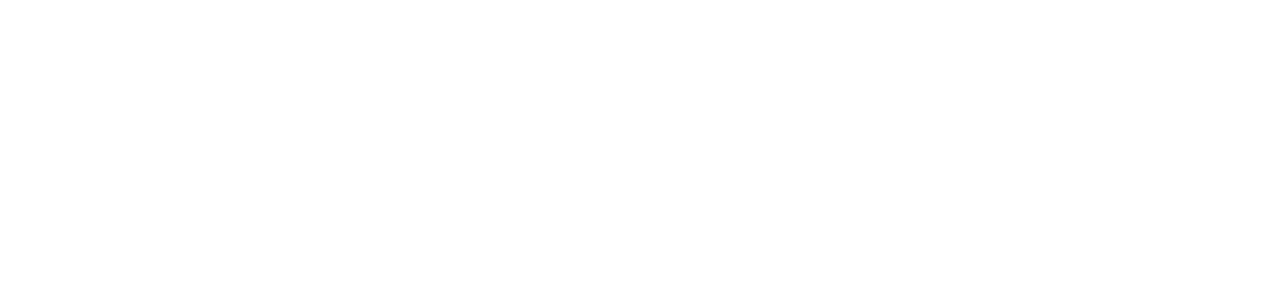
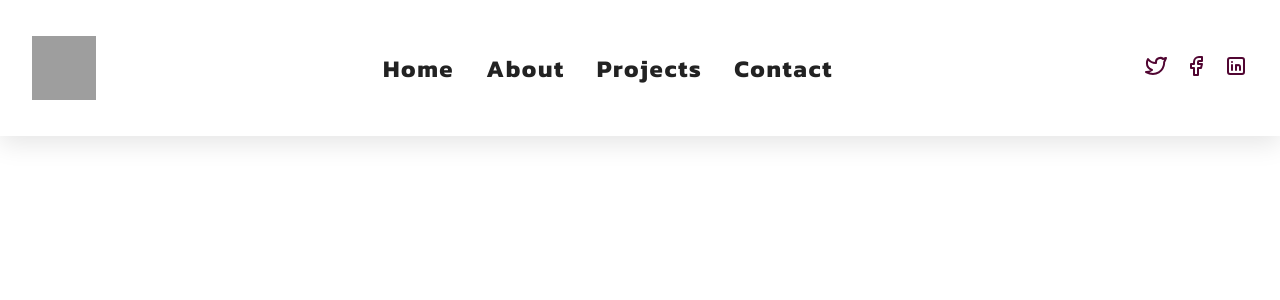
Before and after one commit to odukong/Web_Basic, a React (Create React App) app: page /vanilla/navigation in a window 1280 px wide. Shown: the top 300 px of the page. Built offline with nearby package versions, Linux system fonts and the light colour scheme; grey boxes are pictures that could not be loaded; a web font is replaced by a local one.

Commit message:
✨ Dev: [VanillaJS] Navigation구현
- 반응형 navigation으로, 800px아래에서의 toggle메뉴 구현

solves: #2

```diff
--- /dev/null
+++ b/src/pages/VanillaJS/Navigation/Navigation.js
@@ -0,0 +1,125 @@
+import React, { useEffect } from "react";
+import "./Navigation.style.css";
+
+const Navigation = () => {
+  useEffect(() => {
+    const navToggle = document.querySelector(".nav-toggle");
+    const links = document.querySelector(".nav-links");
+    navToggle.addEventListener("click", () => {
+      if (links.classList.contains("show-links")) {
+        links.classList.remove("show-links");
+      } else {
+        links.classList.add("show-links");
+      }
+      // links.classList.toggle('show-links')
+    });
+
+    return () => {
+      navToggle.addEventListener("click", () => {
+        links.classList.toggle("show-links");
+      });
+    };
+  }, []);
+
+  return (
+    <nav className="navigation">
+      <div className="nav-header">
+        <img src="/black_cat.ico" className="logo" alt="img" />
+        <button className="nav-toggle">
+          <svg
+            xmlns="http://www.w3.org/2000/svg"
+            width="30"
+            height="30"
+            viewBox="0 0 24 24"
+            fill="none"
+            stroke="currentColor"
+            strokeWidth="2"
+            strokeLinecap="round"
+            strokeLinejoin="round"
+            className="icon icon-tabler icons-tabler-outline icon-tabler-menu-2">
+            <path stroke="none" d="M0 0h24v24H0z" fill="none" />
+            <path d="M4 6l16 0" />
+            <path d="M4 12l16 0" />
+            <path d="M4 18l16 0" />
+          </svg>
+        </button>
+      </div>
+      <ul className="nav-links">
+        <li>
+          <a href="/">home</a>
+        </li>
+        <li>
+          <a href="/">about</a>
+        </li>
+        <li>
+          <a href="/">projects</a>
+        </li>
+        <li>
+          <a href="/">contact</a>
+        </li>
+      </ul>
+      <ul className="social-icons">
+        <li>
+          <a href="https://www.twitter.com">
+            <svg
+              xmlns="http://www.w3.org/2000/svg"
+              width="24"
+              height="24"
+              viewBox="0 0 24 24"
+              fill="none"
+              stroke="currentColor"
+              strokeWidth="2"
+              strokeLinecap="round"
+              strokeLinejoin="round"
+              className="icon icon-tabler icons-tabler-outline icon-tabler-brand-twitter">
+              <path stroke="none" d="M0 0h24v24H0z" fill="none" />
+              <path d="M22 4.01c-1 .49 -1.98 .689 -3 .99c-1.121 -1.265 -2.783 -1.335 -4.38 -.737s-2.643 2.06 -2.62 3.737v1c-3.245 .083 -6.135 -1.395 -8 -4c0 0 -4.182 7.433 4 11c-1.872 1.247 -3.739 2.088 -6 2c3.308 1.803 6.913 2.423 10.034 1.517c3.58 -1.04 6.522 -3.723 7.651 -7.742a13.84 13.84 0 0 0 .497 -3.753c0 -.249 1.51 -2.772 1.818 -4.013z" />
+            </svg>
+          </a>
+        </li>
+        <li>
+          <a href="https://www.twitter.com">
+            <svg
+              xmlns="http://www.w3.org/2000/svg"
+              width="24"
+              height="24"
+              viewBox="0 0 24 24"
+              fill="none"
+              stroke="currentColor"
+              strokeWidth="2"
+              strokeLinecap="round"
+              strokeLinejoin="round"
+              className="icon icon-tabler icons-tabler-outline icon-tabler-brand-facebook">
+              <path stroke="none" d="M0 0h24v24H0z" fill="none" />
+              <path d="M7 10v4h3v7h4v-7h3l1 -4h-4v-2a1 1 0 0 1 1 -1h3v-4h-3a5 5 0 0 0 -5 5v2h-3" />
+            </svg>
+          </a>
+        </li>
+        <li>
+          <a href="https://www.twitter.com">
+            <svg
+              xmlns="http://www.w3.org/2000/svg"
+              width="24"
+              height="24"
+              viewBox="0 0 24 24"
+              fill="none"
+              stroke="currentColor"
+              strokeWidth="2"
+              strokeLinecap="round"
+              strokeLinejoin="round"
+              className="icon icon-tabler icons-tabler-outline icon-tabler-brand-linkedin">
+              <path stroke="none" d="M0 0h24v24H0z" fill="none" />
+              <path d="M4 4m0 2a2 2 0 0 1 2 -2h12a2 2 0 0 1 2 2v12a2 2 0 0 1 -2 2h-12a2 2 0 0 1 -2 -2z" />
+              <path d="M8 11l0 5" />
+              <path d="M8 8l0 .01" />
+              <path d="M12 16l0 -5" />
+              <path d="M16 16v-3a2 2 0 0 0 -4 0" />
+            </svg>
+          </a>
+        </li>
+      </ul>
+    </nav>
+  );
+};
+
+export default Navigation;
--- /dev/null
+++ b/src/pages/VanillaJS/Navigation/Navigation.style.css
@@ -0,0 +1,123 @@
+/*
+=========
+default
+=========
+*/
+ul {
+  list-style-type: none;
+}
+a {
+  text-decoration: none;
+}
+
+/*
+=========
+navigation style
+=========
+*/
+.navigation {
+  height: 13vh;
+  background: var(--clr-white);
+  box-shadow: var(--light-shadow);
+}
+
+.navigation .nav-header {
+  display: flex;
+  align-items: center;
+  justify-content: space-between;
+  padding: 2rem 1.5rem;
+}
+
+.nav-header img {
+  height: 4rem;
+  width: 4rem;
+}
+
+.nav-toggle {
+  display: block;
+  color: var(--clr-black);
+  background: transparent;
+  border-color: transparent;
+  transition: var(--transition);
+  cursor: pointer;
+}
+
+.nav-toggle:hover {
+  color: var(--clr-primary-4);
+  transform: rotate(90deg);
+}
+
+/*
+==========
+toggles-menu style
+==========
+*/
+.nav-links {
+  display: flex;
+  flex-direction: column;
+  height: 0;
+  padding: 0 1rem;
+  overflow: hidden;
+  transition: var(--transition);
+}
+
+.show-links {
+  display: flex;
+  flex-direction: column;
+  height: 12rem;
+}
+
+.nav-links a {
+  display: block;
+  padding: 0.5rem 1rem;
+
+  font-size: 1.2rem;
+  font-family: var(--font-main);
+  color: var(--clr-black);
+  letter-spacing: var(--spacing);
+  transition: var(--transition);
+}
+.nav-links a:hover {
+  padding-left: 1.5rem;
+  background: var(--clr-black);
+  color: var(--clr-primary-7);
+}
+
+.social-icons {
+  display: none;
+}
+
+@media screen and (min-width: 800px) {
+  .navigation {
+    margin: 0 auto;
+    display: flex;
+    align-items: center;
+    justify-content: space-between;
+    padding: 1rem;
+  }
+
+  .navigation .nav-header {
+    padding: 1rem;
+  }
+  .nav-toggle {
+    display: none;
+  }
+  .nav-links {
+    height: auto;
+    display: flex;
+    flex-direction: row;
+  }
+  .nav-links a {
+    padding: 0;
+    margin: 0 1rem;
+    font-size: 1.5rem;
+  }
+  .nav-links a:hover {
+    padding: 0;
+    background: transparent;
+  }
+
+  .navigation .social-icons {
+    display: flex;
+  }
+}
--- a/src/pages/VanillaJS/page.js
+++ b/src/pages/VanillaJS/page.js
@@ -3,6 +3,7 @@
 import ColorFlipper from "./ColorFlipper/ColorFlipper";
 import Counter from "./Counter/Counter";
 import Reviews from "./Reviews/Reviews";
+import Navigation from "./Navigation/Navigation";
 
 function VanillaPage() {
   const navigate = useNavigate();
@@ -15,6 +16,7 @@
       <button onClick={() => navigate("../colorFlipper")}>ColorFlipper</button>
       <button onClick={() => navigate("../counter")}>Counter</button>
       <button onClick={() => navigate("../reviews")}>Reviews</button>
+      <button onClick={() => navigate("../navigation")}>Navigation</button>
     </>
   );
 }
@@ -26,6 +28,7 @@
       <Route path="colorFlipper/*" element={<ColorFlipper />} />
       <Route path="counter/*" element={<Counter />} />
       <Route path="reviews/*" element={<Reviews />} />
+      <Route path="navigation/*" element={<Navigation />} />
     </Routes>
   );
 }
```
